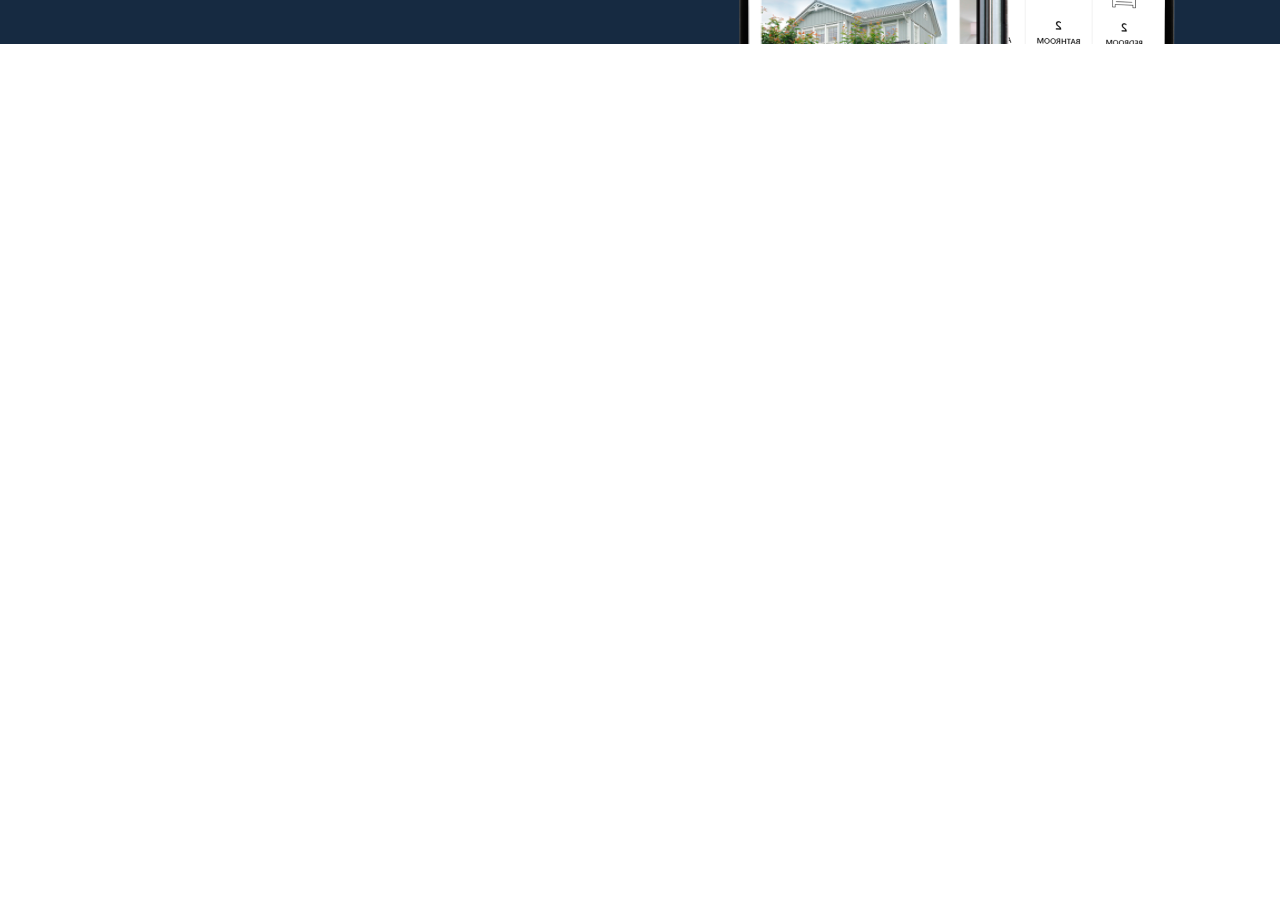
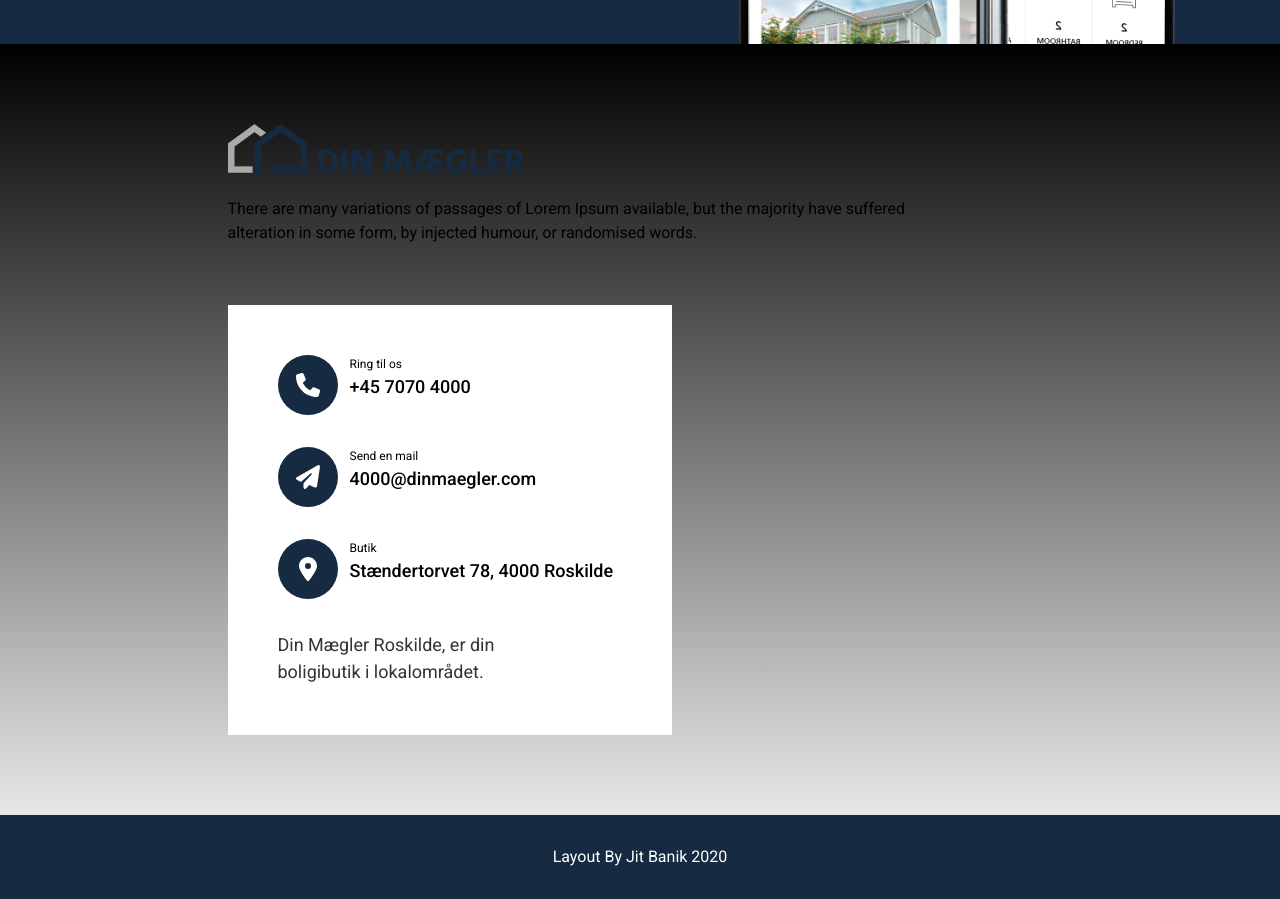
Before and after one commit to Mrleick/Din-maegler, a React (Create React App) app: page / in a window 1280 px wide. Shown: the part 3640-4539 px from the top of the page. Before the commit the page ends 3684 px from the top, so only its background shows below. Built offline with nearby package versions, Linux system fonts and the light colour scheme; no server answers.

Commit message:
Updated code.

```diff
--- a/src/pages/home.jsx
+++ b/src/pages/home.jsx
@@ -7,6 +7,7 @@ import FeaturedHomes from "../templates/FeaturedHomes";
 import Subscribe from "../components/Subscribe";
 import FeaturedAgents from "../templates/FeaturedAgents";
 import AppTemplate from "../templates/AppTemplate";
+import FooterTemplate from "../templates/FooterTemplate";
 
 // Define the App component.
 function Home() {
@@ -19,11 +20,11 @@ function Home() {
       <About />
       <FeaturedHomes />
       <Subscribe />
-      <FeaturedAgents/>
+      <FeaturedAgents />
       <AppTemplate />
+      <FooterTemplate />
     </>
   );
 }
 
-
 export default Home;
--- a/src/templates/FooterTemplate.jsx
+++ b/src/templates/FooterTemplate.jsx
@@ -1,19 +1,59 @@
 import Footer from "../components/Footer";
 import Logo from "../assets/logo.png";
+import { FontAwesomeIcon } from "@fortawesome/react-fontawesome";
+import {
+  faPhone,
+  faPaperPlane,
+  faLocationDot,
+} from "@fortawesome/free-solid-svg-icons";
 
 const FooterTemplate = () => {
   return (
-    <div className="h-{100px} bg-white">
-      <div className="w-[825px] mx-auto mt-[80px]">
+    <div className="h-{100px} bg-gradient-to-b from-black to-white">
+      <div className="w-[825px] mx-auto pt-[80px]">
+        <div className="mb-[60px] max-w-[728px]">
           <img src={Logo} alt="Din mægler logo" />
           <p className="w-[728px] mt-[24px]">
             There are many variations of passages of Lorem Ipsum available, but
             the majority have suffered alteration in some form, by injected
             humour, or randomised words.
           </p>
-        <div className="grid-rows-4">
-
-
+        </div>
+        <div className="flex flex-col  bg-white max-w-[444px] mb-[80px] ">
+          <div className="flex flex-col mt-[50px] ml-[50px] gap-[32px]">
+            <div className="flex gap-[12px] max-h-[60px] max-w-[333px]">
+              <div className="flex text-white w-[60px] h-[60px] bg-primary rounded-[50%] items-center justify-center">
+                <FontAwesomeIcon className="fa-xl" icon={faPhone} />
+              </div>
+              <div>
+                <p className="text-[12px]">Ring til os</p>
+                <p className="text-[18px] font-medium">+45 7070 4000</p>
+              </div>
+            </div>
+            <div className="flex gap-[12px] max-h-[60px] max-w-[333px]">
+              <div className="flex text-white w-[60px] h-[60px] bg-primary rounded-[50%] items-center justify-center">
+                <FontAwesomeIcon className="fa-xl" icon={faPaperPlane} />
+              </div>
+              <div>
+                <p className="text-[12px]">Send en mail</p>
+                <p className="text-[18px] font-medium">4000@dinmaegler.com</p>
+              </div>
+            </div>
+            <div className="flex gap-[12px] max-h-[60px] max-w-[340px]">
+              <div className="flex text-white w-[60px] h-[60px] bg-primary rounded-[50%] items-center justify-center">
+                <FontAwesomeIcon className="fa-xl" icon={faLocationDot} />
+              </div>
+              <div>
+                <p className="text-[12px]">Butik</p>
+                <p className="text-[18px] font-medium">
+                  Stændertorvet 78, 4000 Roskilde
+                </p>
+              </div>
+            </div>
+            <p className="text-[18px] text-para01 max-w-[229px] pb-[50px]">
+              Din Mægler Roskilde, er din boligibutik i lokalområdet.
+            </p>
+          </div>
         </div>
       </div>
       <Footer />
```
Lines whose indentation alone changed are shown as unchanged.
